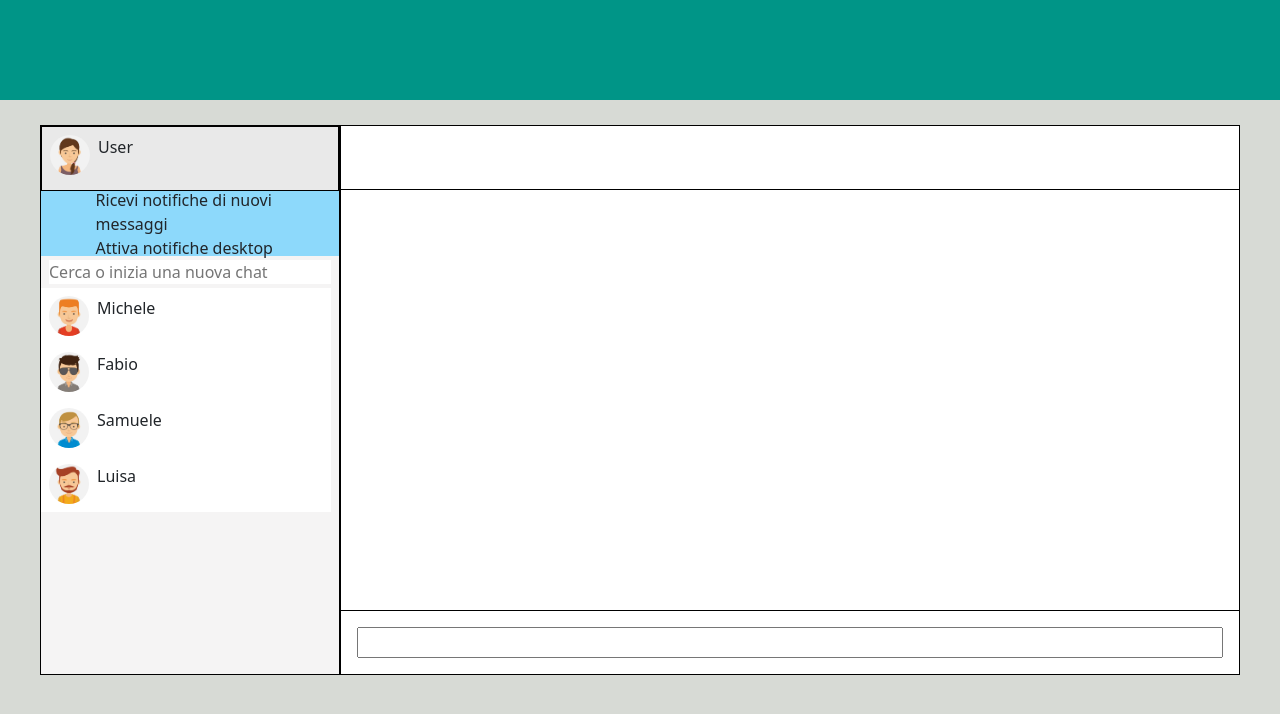
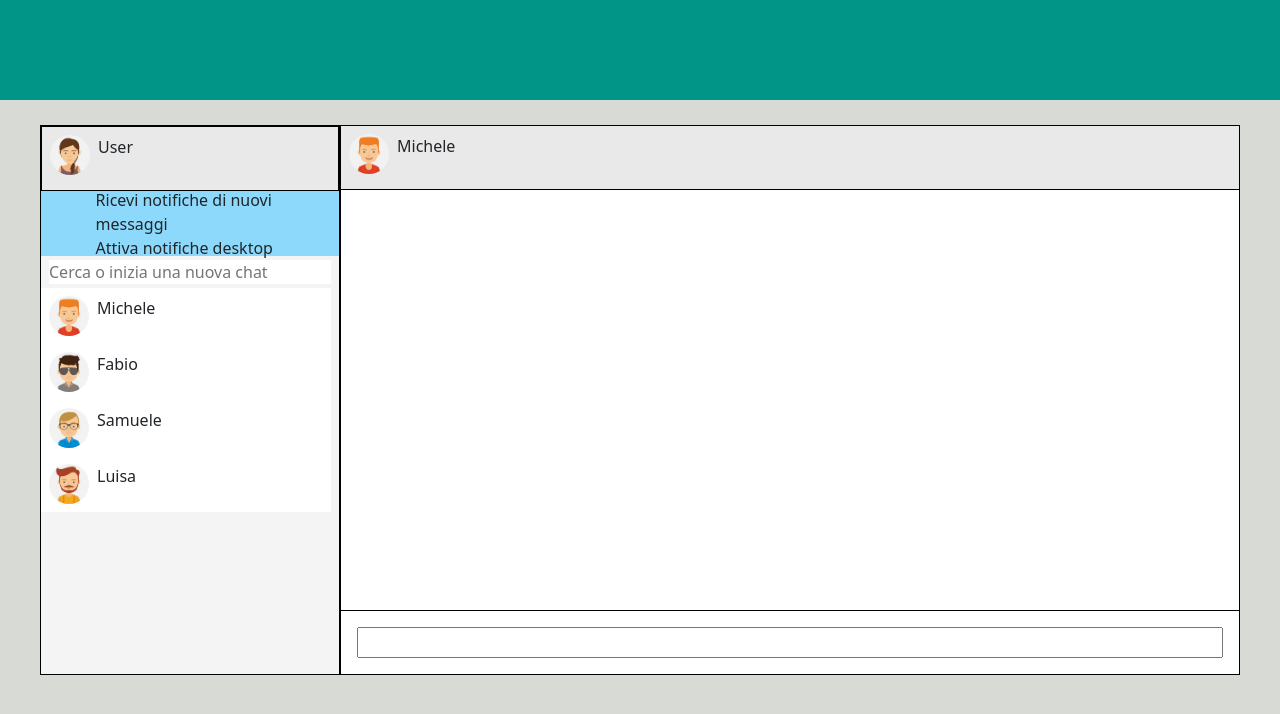
Before and after one commit to GalluFrancesco/vue-boolzapp, a plain HTML site: page index.html in a window 1280 px wide. Drawn offline with nearby package versions, Linux system fonts and the light colour scheme.

Commit message:
Add: this-contact internal layout

```diff
--- a/css/style.css
+++ b/css/style.css
@@ -46,7 +46,7 @@ img{
     border: black solid 1px;
     background-color: #E9E9E9;
 }
-
+.this-contact-name,
 .user-text{
     height: 40px;
 }
@@ -76,6 +76,7 @@ img{
     height: 65px;
     border: black solid 1px;
     margin-left: 300px;
+    background-color: #E9E9E9;
 }
 
 .footer-main{
--- a/index.html
+++ b/index.html
@@ -52,8 +52,15 @@
                     </div>
 
                 </div>
+
                 <div class="main-application h-100 flex-grow-1">
                     <div class="this-contact fixed-top">
+                        <div class="d-flex align-items-center">
+                            <div class="avatar-container m-2">
+                                <img class="img-fluid" src="./img/avatar_1.jpg" alt="">
+                            </div>
+                            <div class="this-contact-name flex-grow-1 my-2">Michele</div>
+                        </div>
                     </div>
 
                     <div class="footer-main fixed-bottom p-3">
```
